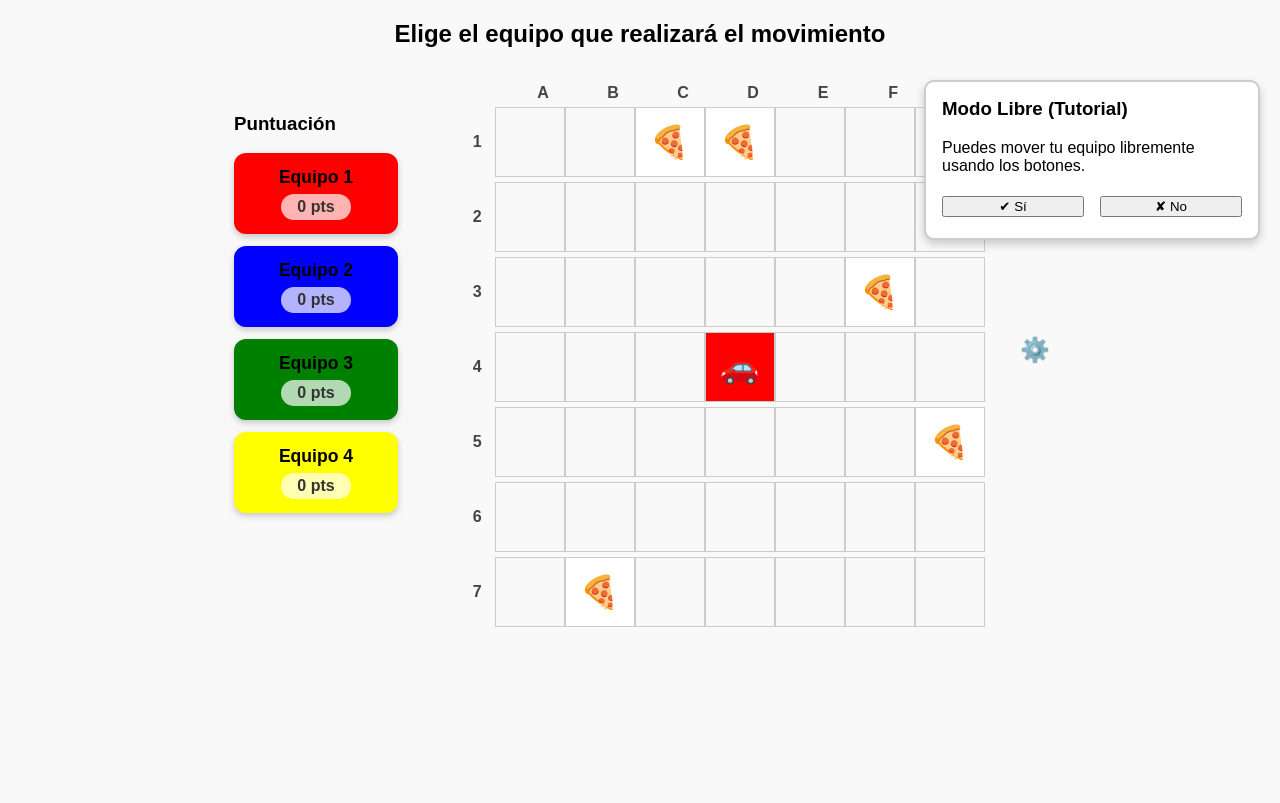
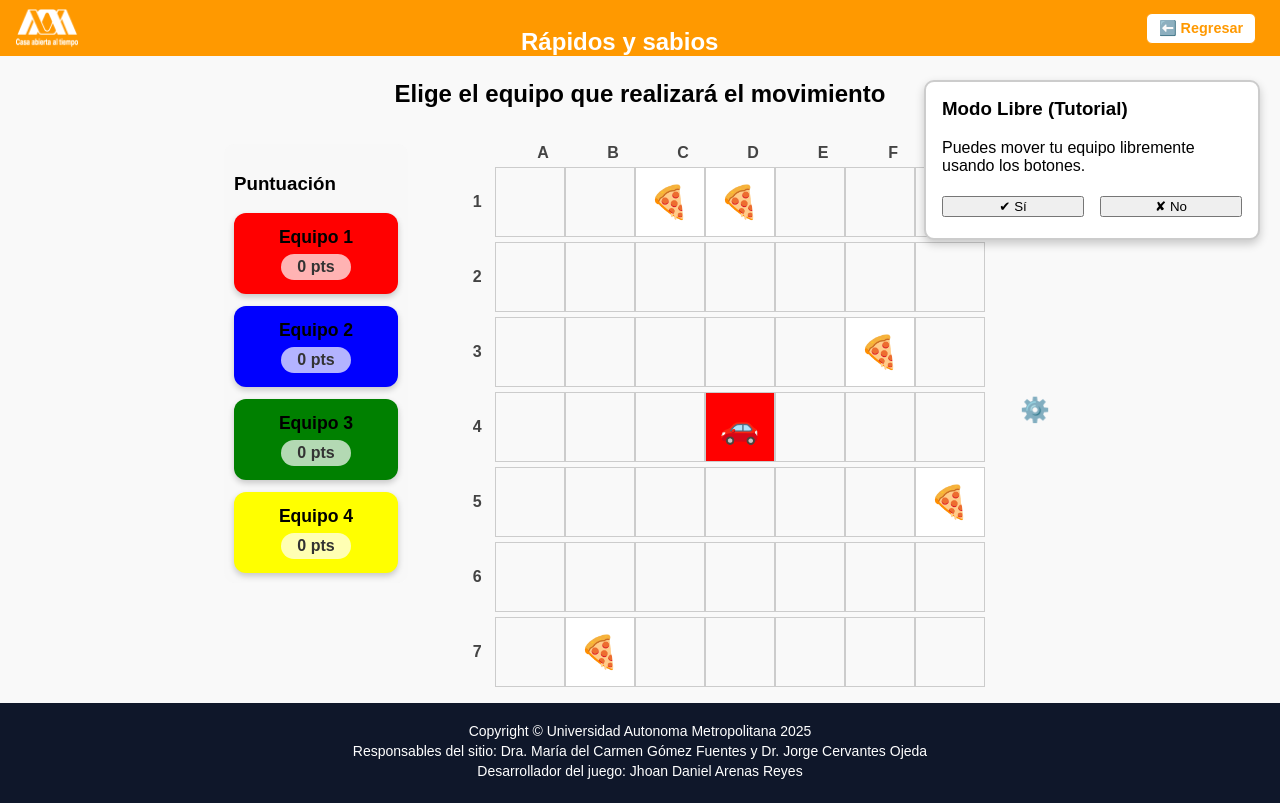
Before and after one commit to DanielAr41/Juego, a React (Vite) app in the folder pizza-delivery-game/: page / in a window 1280 px wide. Built offline with nearby package versions, Linux system fonts and the light colour scheme.

Commit message:
Se agregan header, footer y se corrige el sistema de preguntas para que no se pase la pregunta si no se responde correctamente

```diff
--- a/pizza-delivery-game/src/PizzaDeliveryGame.css
+++ b/pizza-delivery-game/src/PizzaDeliveryGame.css
@@ -1,10 +1,27 @@
+html, body {
+  height: 100%;
+  margin: 0;
+}
+
+#root {
+  display: flex;
+  flex-direction: column;
+  min-height: 100vh; /* altura completa de la ventana */
+}
+
 .game-container {
   display: flex;
   flex-direction: column;
   align-items: center;
   gap: 1rem;
   font-family: sans-serif;
+
+  flex: 1;
+  width: 100%;
+  padding-top: 60px; /* o la altura de tu header fijo */
 }
+
+
 
   .board {
     display: flex;
@@ -593,3 +610,81 @@ body, html {
   padding: 0 0.4em;
   margin-left: 1.2em;
 }
+
+.footer-custom {
+  background-color: var(--color-slate-900, #0f172a);
+  color: white;
+  text-align: center;
+  padding: 20px 0;
+  width: 100%;   /* ocupa todo el ancho */
+}
+
+
+.footer-custom ul {
+  list-style: none;
+  margin: 0;
+  padding: 0;
+}
+
+.footer-custom li {
+  font-size: 0.875rem; /* equivalente a text-sm */
+  margin-bottom: 4px;
+}
+
+.header {
+  display: flex;
+  align-items: center;
+  justify-content: flex-start; /* dejamos el logo a la izquierda */
+  background-color: #f90;
+  color: white;
+  padding: 0.5rem 1rem;
+  position: fixed;
+  top: 0;
+  left: 0;
+  width: 100%;
+  z-index: 1000;
+}
+
+.logo {
+  height: 40px;
+  margin-right: 1rem;
+}
+
+.header-content {
+  flex: 1;
+  position: relative; /* necesario para centrar el título absoluto */
+}
+
+.header-title {
+  margin: 0;
+  font-size: 1.5rem;
+  font-weight: bold;
+  color: white;
+
+  /* centrado absoluto */
+  position: absolute;
+  left: 50%;
+  transform: translateX(-50%);
+  text-align: center;
+}
+
+.back-button {
+  display: inline-flex;
+  align-items: center;
+  justify-content: center;
+  margin-right: 2.5rem;
+  padding: 6px 12px;
+  font-size: 0.9rem;
+  font-weight: bold;
+  background-color: #fff;
+  color: #f90;
+  border-radius: 6px;
+  text-decoration: none;
+  border: 1px solid #f90;
+  transition: background-color 0.2s, color 0.2s;
+}
+
+.back-button:hover {
+  background-color: #f90;
+  color: #fff;
+}
--- a/pizza-delivery-game/src/PizzaDeliveryGame.jsx
+++ b/pizza-delivery-game/src/PizzaDeliveryGame.jsx
@@ -3,6 +3,7 @@ import React, { useState, useEffect, useRef  } from "react";
 import "./PizzaDeliveryGame.css";
 import { useParams, useSearchParams } from "react-router-dom";
 import { useLocation } from "react-router-dom";
+import logoUAM from '/src/assets/logoUAM.png';
 
 const BOARD_SIZE = 7;
 const TEAMS = ["red", "blue", "green", "yellow"];
@@ -233,7 +234,8 @@ const PizzaDeliveryGame = () => {
       /* setCurrentTurnIndex((prev) => (prev + 1) % TEAMS.length);
       setCurrentQuestionIndex((prev) => prev + 1); */
       setSelectedTeam(null);
-      setCurrentQuestionIndex((prev) => prev + 1);
+      //setCurrentQuestionIndex((prev) => prev + 1);
+      //setCurrentQuestionIndex(null);
     }
   };
 
@@ -348,7 +350,35 @@ const PizzaDeliveryGame = () => {
   };
 
   return (
+    <div id="root">
     <div className="game-container">
+      <header className="header">
+      <img alt="Logo UAM" className="logo" src={logoUAM} />
+  <div className="header-content">
+    <h3 className="header-title">Rápidos y sabios</h3>
+
+    <div className="page-titles">
+        <div style={{display: "flex", flexFlow: "row", alignItems: "center", overflow: "hidden", textOverflow: "ellipsis", whiteSpace: "nowrap",}}>
+        </div>
+    </div>
+
+          <div
+            style={{
+              display: "flex",
+              position: "absolute",
+              right: "1rem",
+              top: "50%",
+              transform: "translateY(-50%)",
+              gap: "10px",
+            }}
+          >
+          </div>
+        </div>
+        <a href="http://148.206.168.145/vaep/" className="back-button" aria-label="Regresar">
+    ⬅️ Regresar
+  </a>
+      </header>
+
       <h2>
         {selectedTeam ? (
           <>
@@ -576,34 +606,47 @@ const PizzaDeliveryGame = () => {
                 </div>
               ) : (
                 <>
-                  {!revealedAnswers[currentQuestionIndex] ? (
-                    <button className="button-30"
+                  {/* Botón mostrar respuesta */}
+    {!revealedAnswers[currentQuestionIndex] && (
+      <button
+        className="button-30"
         onClick={() => handleShowAnswer(currentQuestionIndex)}
       >
         👁 Mostrar Respuesta
       </button>
-                  ) : (
-                    <>
+    )}
+
+                   {/* Si ya se reveló, muestro la respuesta */}
+    {revealedAnswers[currentQuestionIndex] && (
       <p>
         <strong>Respuesta:</strong>{" "}
         {questions[currentQuestionIndex]?.answer}
       </p>
+    )}
+
+    {/* Los botones de Sí y No SIEMPRE visibles */}
     <div className="controls">
-  <button className="button-82-pushable green-button" onClick={() => confirmAnswer(true)} role="button">
+      <button
+        className="button-82-pushable green-button"
+        onClick={() => confirmAnswer(true)}
+        role="button"
+      >
         <span className="button-82-shadow"></span>
         <span className="button-82-edge"></span>
         <span className="button-82-front text">✔ Sí</span>
       </button>
 
-  <button className="button-82-pushable" onClick={() => confirmAnswer(false)} role="button" style={{ marginLeft: '16px' }}>
+      <button
+        className="button-82-pushable"
+        onClick={() => confirmAnswer(false)}
+        role="button"
+        style={{ marginLeft: "16px" }}
+      >
         <span className="button-82-shadow"></span>
         <span className="button-82-edge"></span>
         <span className="button-82-front text">✘ No</span>
       </button>
     </div>
-
-                    </>
-                  )}
   </>
               )}
             </>
@@ -669,6 +712,22 @@ const PizzaDeliveryGame = () => {
             })()}
           </div>
         )}
+              {/* Footer */}
+              <footer className="footer-custom mt-10">
+  <ul>
+    <li>Copyright © Universidad Autonoma Metropolitana 2025</li>
+    <li>
+      Responsables del sitio: Dra. María del Carmen Gómez Fuentes y Dr. Jorge
+      Cervantes Ojeda
+    </li>
+    <li>
+      Desarrollador del juego: Jhoan Daniel Arenas Reyes
+    </li>
+  </ul>
+</footer>
+
+
+</div>
     </div>
   );
 };
```
Also changed, not shown: pizza-delivery-game/src/assets/logoUAM.png (added). Lines whose indentation alone changed are shown as unchanged.
